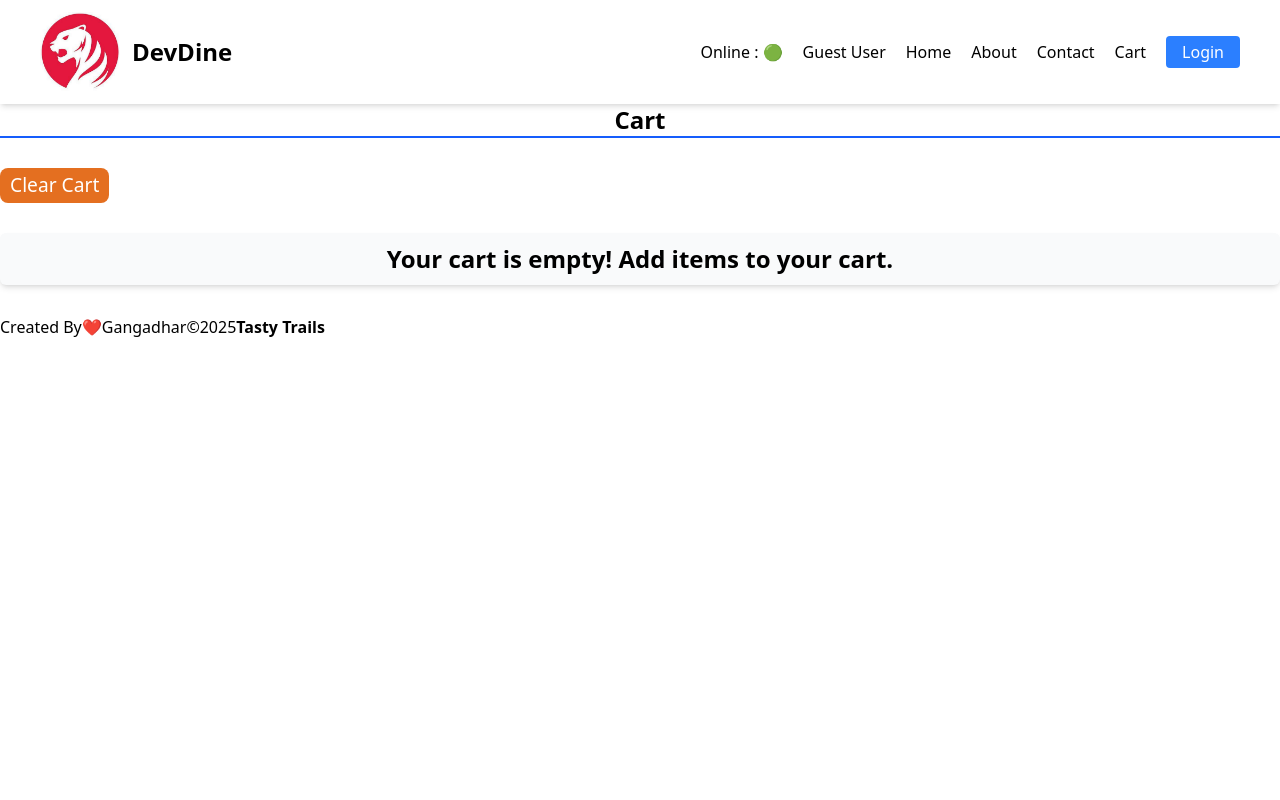
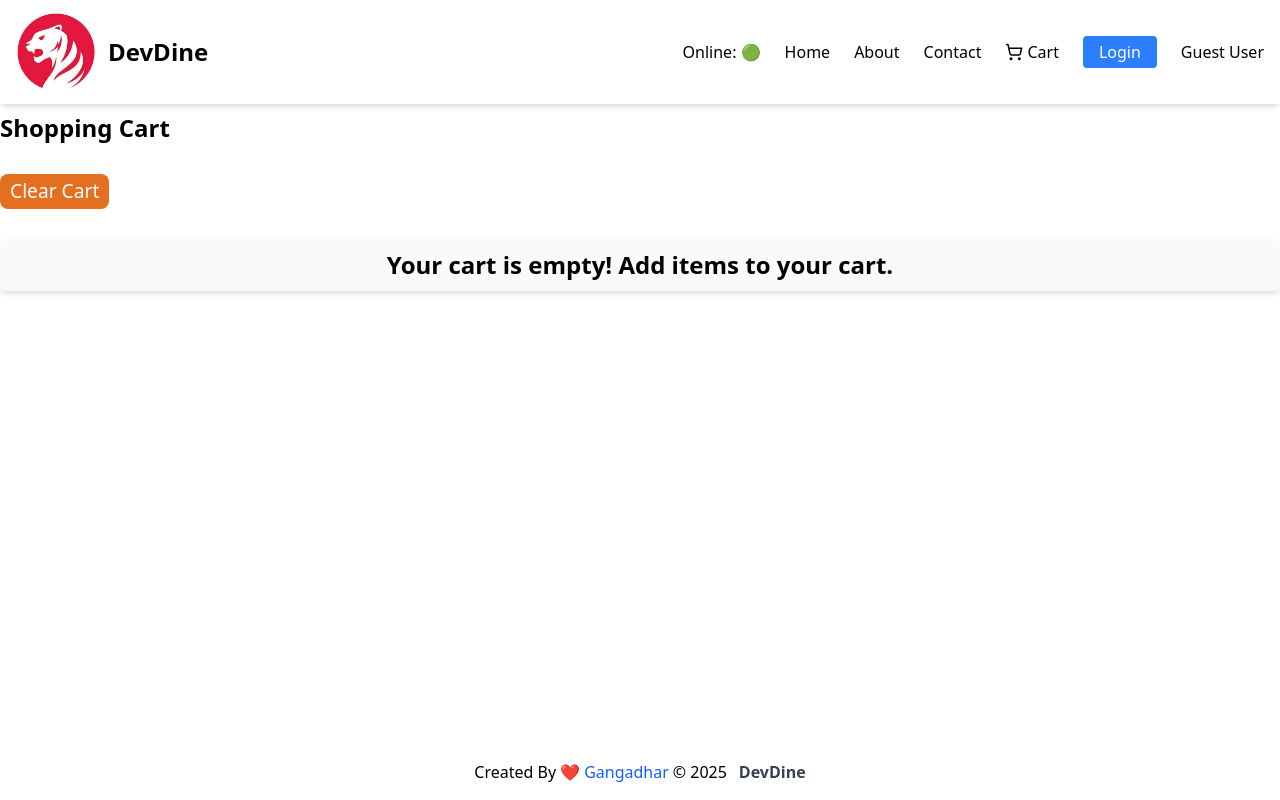
Before and after one commit to Gangadhar184/DevDine, a React (Vite) app: page /cart in a window 1280 px wide. Built offline with nearby package versions, Linux system fonts and the light colour scheme.

Commit message:
ui fix and made responsive

```diff
--- a/src/App.jsx
+++ b/src/App.jsx
@@ -4,7 +4,7 @@ import Header from "./components/Header";
 import { Outlet } from "react-router-dom";
 import UserContext from "./context/UserContext";
 
-import {Provider} from "react-redux";
+import { Provider } from "react-redux";
 import appStore from './store/appStore';
 
 const App = () => {
@@ -31,9 +31,11 @@ const App = () => {
 
     <Provider store={appStore} >
       <UserContext.Provider value={{ loggedInUser: userName, setUserName }}>
-      <div>
+        <div className="flex flex-col min-h-screen">
           <Header />
+          <main className="flex-grow">
             <Outlet />
+          </main>
           <Footer />
         </div>
       </UserContext.Provider>
--- a/src/components/Cart.jsx
+++ b/src/components/Cart.jsx
@@ -30,8 +30,8 @@ const Cart = () => {
   }
   return (
     <div>
-      <h1 className="w-full text-center text-2xl font-bold border-b-2 border-blue-600 mb-[30px]">
-        Cart
+      <h1 className="w-full text-left text-2xl font-bold mt-2  mb-[30px]">
+         Shopping Cart
       </h1>
       <button
         className="py-[3px] px-[10px] text-[1.2rem] text-[#fff] bg-[#E46F20] rounded-[8px] border-none hover:bg-[#016034]"
--- a/src/components/Footer.jsx
+++ b/src/components/Footer.jsx
@@ -1,21 +1,24 @@
-import {GITHUB_LINK} from '../constants/constants'
+import { GITHUB_LINK } from '../constants/constants';
 
 const Footer = () => {
-    const year = new Date().getFullYear();
-    return (
-      <div className="footer ">
-        Created By
-        <span>❤️</span>
-        <a className="linkedin-name" href={GITHUB_LINK} target="_blank">
-          Gangadhar
-        </a>
-        <span>&copy;</span>
-        {year}
-        <strong>
-          Tasty <span>Trails</span>
-        </strong>
-      </div>
-    );
-}
+  const year = new Date().getFullYear();
 
-export default Footer
+  return (
+    <footer className="footer w-full px-4 py-4 flex flex-col sm:flex-row items-center justify-center text-center gap-2 sm:gap-1 text-sm sm:text-base">
+      <span>Created By</span>
+      <span role="img" aria-label="heart">❤️</span>
+      <a
+        className="text-blue-600 hover:underline font-medium"
+        href={GITHUB_LINK}
+        target="_blank"
+        rel="noopener noreferrer"
+      >
+        Gangadhar
+      </a>
+      <span>&copy; {year}</span>
+      <strong className="ml-0 sm:ml-2 text-gray-700">DevDine</strong>
+    </footer>
+  );
+};
+
+export default Footer;
--- a/src/components/Header.jsx
+++ b/src/components/Header.jsx
@@ -1,48 +1,85 @@
-import { Link, useNavigate } from 'react-router-dom'
-import { useOnlineStatus } from '../utils/useOnlineStatus'
-import { useContext } from 'react';
+import { Link, useNavigate } from 'react-router-dom';
+import { useOnlineStatus } from '../utils/useOnlineStatus';
+import { useContext, useState } from 'react';
 import UserContext from '../context/UserContext';
+import { Menu, X, ShoppingCart } from 'lucide-react';
 
 const Header = () => {
-
   const onlineStatus = useOnlineStatus();
   const navigate = useNavigate();
   const { loggedInUser, setUserName } = useContext(UserContext);
   const isLoggedIn = loggedInUser && loggedInUser !== "Guest User";
+  const [menuOpen, setMenuOpen] = useState(false);
 
   const handleLogout = () => {
     setUserName("Guest User");
     localStorage.removeItem("userName");
     navigate("/");
   };
+
   return (
-    <section className='flex items-center justify-between px-10 py-3 shadow-md'>
+    <header className="w-full shadow-md px-4 py-3 bg-white sticky top-0 z-50">
+      <div className="flex items-center justify-between max-w-7xl mx-auto">
 
-      <div className='flex items-center'>
-        <img className='w-20' src="src/assets/logo.jpg" alt="logo" />
-        <span className='ms-3 text-2xl font-bold'>DevDine</span>
-      </div>
+        <div className="flex items-center">
+          <img className="w-16 sm:w-20" src="src/assets/logo.jpg" alt="logo" />
+          <span className="ms-3 text-xl sm:text-2xl font-bold">DevDine</span>
+        </div>
 
-
-      <ul className='flex items-center justify-center gap-5'>
-
-        <li>Online : {onlineStatus ? "🟢" : "🔴"}</li>
-        <li>{loggedInUser ? loggedInUser.slice(0, 20) : ""}</li>
-        <li><Link to="/">Home</Link></li>
-        <li><Link to="about">About</Link></li>
-        <li><Link to="contact">Contact</Link></li>
-        <li><Link to="cart">Cart</Link></li>
-        <li>
+        <nav className="hidden md:flex items-center gap-6">
+          <span>Online: {onlineStatus ? "🟢" : "🔴"}</span>
+          <Link to="/">Home</Link>
+          <Link to="/about">About</Link>
+          <Link to="/contact">Contact</Link>
+          <Link to="/cart" className="flex items-center gap-1">
+            <ShoppingCart size={18} />
+            <span>Cart</span>
+          </Link>
           <button
-            className="px-4 cursor-pointer py-1 rounded bg-blue-500 text-white hover:bg-blue-600 transition"
+            className="px-4 py-1 rounded bg-blue-500 text-white hover:bg-blue-600 transition"
             onClick={isLoggedIn ? handleLogout : () => navigate("/login")}
           >
             {isLoggedIn ? "Logout" : "Login"}
           </button>
-        </li>
-      </ul>
-    </section>
-  )
-}
+          <span className="hidden sm:inline-block">{loggedInUser?.slice(0, 20)}</span>
+        </nav>
+
+
+        <div className="md:hidden">
+          <button onClick={() => setMenuOpen(!menuOpen)}>
+            {menuOpen ? <X size={24} /> : <Menu size={24} />}
+          </button>
+        </div>
+      </div>
+
+      {menuOpen && (
+        <div className="md:hidden mt-3 flex flex-col gap-3 px-4">
+          <span>Online: {onlineStatus ? "🟢" : "🔴"}</span>
+          <Link to="/" onClick={() => setMenuOpen(false)}>Home</Link>
+          <Link to="/about" onClick={() => setMenuOpen(false)}>About</Link>
+          <Link to="/contact" onClick={() => setMenuOpen(false)}>Contact</Link>
+          <Link
+            to="/cart"
+            onClick={() => setMenuOpen(false)}
+            className="flex items-center gap-2"
+          >
+            <ShoppingCart size={18} />
+            <span>Cart</span>
+          </Link>
+          <button
+            className="px-4 py-1 rounded bg-blue-500 text-white hover:bg-blue-600 transition"
+            onClick={() => {
+              setMenuOpen(false);
+              isLoggedIn ? handleLogout() : navigate("/login");
+            }}
+          >
+            {isLoggedIn ? "Logout" : "Login"}
+          </button>
+          <span>{loggedInUser?.slice(0, 20)}</span>
+        </div>
+      )}
+    </header>
+  );
+};
 
 export default Header;
--- a/src/components/MenuCategory.jsx
+++ b/src/components/MenuCategory.jsx
@@ -1,7 +1,14 @@
-
+import { useState } from 'react';
 import MenuItemCard from './MenuItemCard';
+import { FaChevronDown, FaChevronUp } from 'react-icons/fa';
 
 const MenuCategory = ({ category, filterType }) => {
+  const [isOpen, setIsOpen] = useState(false);
+
+  const toggleAccordion = () => {
+    setIsOpen(!isOpen);
+  };
+
   const filteredItems = category.itemCards?.filter((item) => {
     const classifier = item.card.info.itemAttribute?.vegClassifier;
     if (filterType === "VEG") return classifier === "VEG";
@@ -10,19 +17,31 @@ const MenuCategory = ({ category, filterType }) => {
   });
 
   if (!filteredItems?.length) return null;
+
   return (
-    <div className="mb-10">
-      <h2 className="text-xl font-semibold mb-4 text-gray-800 border-b pb-1">
+    <div className="mb-6 px-20 ">
+
+      <div
+        className="flex justify-between items-center cursor-pointer mb-2"
+        onClick={toggleAccordion}
+      >
+        <h2 className="text-xl font-semibold text-gray-800">
           {category.title}
         </h2>
+        {isOpen ? (
+          <FaChevronUp className="text-gray-600" />
+        ) : (
+          <FaChevronDown className="text-gray-600" />
+        )}
+      </div>
+
+      {isOpen && (
         <div className="space-y-6">
-        {/* {category.itemCards?.map((item) => (
-          <MenuItemCard key={item.card.info.id} item={item.card.info} />
-        ))} */}
           {filteredItems.map((item) => (
             <MenuItemCard key={item.card.info.id} item={item.card.info} />
           ))}
         </div>
+      )}
     </div>
   );
 };
--- a/src/components/MenuItemCard.jsx
+++ b/src/components/MenuItemCard.jsx
@@ -106,10 +106,6 @@ const MenuItemCard = ({ item, showQuantityControls = false }) => {
             </div>
           )
         }
-
-
-
-
       </div>
     </div>
   );
--- a/src/components/RestaurantCard.jsx
+++ b/src/components/RestaurantCard.jsx
@@ -1,24 +1,23 @@
-
-
 const RestaurantCard = ({ restaurant }) => {
-
     const { name, image, deliveryTime, avgRating, cuisines, costForTwo } = restaurant;
 
+    return (
+        <section className="w-full bg-[#1e293b] rounded-xl overflow-hidden text-white shadow-md hover:scale-[1.03] transition-transform duration-200">
+            <img className="h-40 w-full object-cover" src={image} alt={name} />
 
-    return (
-        <section className="w-full sm:w-[45%] md:w-[30%] lg:w-64 h-100 rounded-lg bg-[#1e293b] overflow-hidden relative text-white shadow-md hover:scale-[1.03] transition-transform duration-200 mt-10">
-            <img className='h-40 w-full object-cover' src={image} alt={name} />
-            <div className='p-3 space-y-2'>
-                <p className='text-lg font-semibold truncate'>{name}</p>
-                <p className=''>{cuisines}</p>
-                <div>
-                    <p>{deliveryTime} MINS</p>
-                    <p>{avgRating} ⭐</p>
+            <div className="p-4 space-y-2">
+                <p className="text-lg font-semibold truncate">{name}</p>
+                <p className="text-sm text-gray-300 line-clamp-1">{cuisines}</p>
+
+                <div className="flex items-center justify-between text-sm text-gray-300">
+                    <span>{deliveryTime} MINS</span>
+                    <span>{avgRating} ⭐</span>
                 </div>
-                <p>{costForTwo}</p>
+
+                <p className="text-sm font-medium text-gray-200">{costForTwo}</p>
             </div>
         </section>
-    )
-}
+    );
+};
 
-export default RestaurantCard
+export default RestaurantCard;
--- a/src/utils/useOnlineStatus.jsx
+++ b/src/utils/useOnlineStatus.jsx
@@ -1,16 +1,20 @@
-import { useEffect, useState } from "react"
+import { useEffect, useState } from "react";
 
 export const useOnlineStatus = () => {
-    const [onlineStatus, setOnlineStatus] = useState(true);
+    const [onlineStatus, setOnlineStatus] = useState(navigator.onLine);
 
-    useEffect(()=>{
-        window.addEventListener("online", ()=>{
-            setOnlineStatus(true)
-        })
-        window.addEventListener("offline",()=>{
-            setOnlineStatus(false);
-        })
-    }, [])
+    useEffect(() => {
+        const handleOnline = () => setOnlineStatus(true);
+        const handleOffline = () => setOnlineStatus(false);
+
+        window.addEventListener("online", handleOnline);
+        window.addEventListener("offline", handleOffline);
+
+        return () => {
+            window.removeEventListener("online", handleOnline);
+            window.removeEventListener("offline", handleOffline);
+        };
+    }, []);
 
     return onlineStatus;
-}
+};
```
Also changed, not shown: src/components/Body.jsx (+33 -9 lines). Lines whose indentation alone changed are shown as unchanged.
